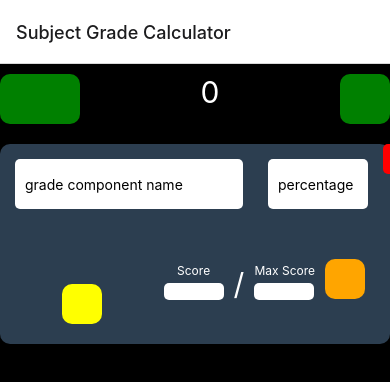
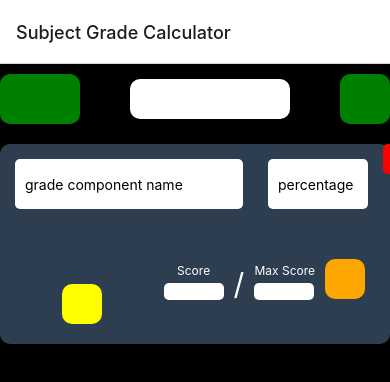
Before and after one commit to Zyd8/SchoolTools, a React Native app: screen /SubGradeCalcScreen in a window 390 px wide. Shown: the top 382 px of the page. Built offline with nearby package versions, Linux system fonts and the light colour scheme.

Commit message:
refactor calculation formula and numeric inquired input brings up numeric keyboard

```diff
--- a/src/SubGradeCalcScreen.js
+++ b/src/SubGradeCalcScreen.js
@@ -21,7 +21,7 @@ const SubGradeCalcScreen = () => {
 
   const [cardCounter, setCardCounter] = useState(2);
   const [scoreCounter, setScoreCounter] = useState(2);
-  const [outputValue, setOutputValue] = useState(0);
+  const [outputValue, setOutputValue] = useState('');
 
   const calculate = () => {
     let totalScore = 0;
@@ -29,16 +29,33 @@ const SubGradeCalcScreen = () => {
     const outputValuePerCard = [];
 
     for (const card of cards) {
+      const parsedPercentage = parseFloat(card.percentage);
+
+      if (isNaN(parsedPercentage)) {
+        throw new Error('Invalid percentages: must be numeric');
+      }
+
       totalScore = 0;
       totalMaxScore = 0;
+
       for (const score of card.scores) {
-        totalScore += parseFloat(score.score);
-        totalMaxScore += parseFloat(score.maxScore);
+        const parsedScore = parseFloat(score.score);
+        const parsedMaxScore = parseFloat(score.maxScore);
+
+
+        if (isNaN(parsedScore)) {
+          throw new Error('Invalid Scores: must be numeric');
+        }
+
+        if (isNaN(parsedMaxScore)) {
+          throw new Error('Invalid Max Scores: must be numeric');
+        }
+
+        totalScore += parsedScore;
+        totalMaxScore += parsedMaxScore;
       }
 
-      let result = totalScore / totalMaxScore;
-      result = result * 50 + 50;
-      result = result * (parseFloat(card.percentage) / 100);
+      let result = ((totalScore / totalMaxScore) * 50 + 50) * (parsedPercentage / 100);
       outputValuePerCard.push(result);
     }
 
@@ -123,9 +140,11 @@ const SubGradeCalcScreen = () => {
           <TextInput
             style={styles.scoreInput}
             value={score.score}
-            onChangeText={(text) =>
-              updateScore(cardId, score.id, "score", text)
-            }
+            onChangeText={(text) => {
+              const numericValue = text.replace(/[^0-9]/g, '');
+              updateScore(cardId, score.id, "score", numericValue);
+            }}
+            keyboardType="numeric"
           />
         </View>
 
@@ -139,9 +158,11 @@ const SubGradeCalcScreen = () => {
           <TextInput
             style={styles.scoreInput}
             value={score.maxScore}
-            onChangeText={(text) =>
-              updateScore(cardId, score.id, "maxScore", text)
-            }
+            onChangeText={(text) => {
+              const numericValue = text.replace(/[^0-9]/g, '');
+              updateScore(cardId, score.id, "maxScore", numericValue);
+            }}
+            keyboardType="numeric"
           />
         </View>
         <View style={styles.signifierText}>
@@ -170,7 +191,11 @@ const SubGradeCalcScreen = () => {
             placeholder="percentage"
             style={styles.percentageInput}
             value={card.percentage}
-            onChangeText={(text) => updateCardInfo(card.id, "percentage", text)}
+            onChangeText={(text) => {
+              const numericValue = text.replace(/[^0-9]/g, '');
+              updateCardInfo(card.id, "percentage", numericValue);
+            }}
+            keyboardType="numeric"
           />
           <TouchableOpacity
             onPress={() => removeCard(card.id)}
@@ -321,11 +346,17 @@ const styles = StyleSheet.create({
   outputValueText: {
     marginVertical: 10,
     fontSize: 30,
-    color: "white",
+    backgroundColor: "white",
+    height: 40,
+    width: 160,
+    borderRadius: 10,
+    textAlign: "center",
+    alignItems: "center"
   },
   cardControl: {
     flexDirection: "row",
     justifyContent: "space-between",
+    alignItems: "center"
   }
 });
 
```
